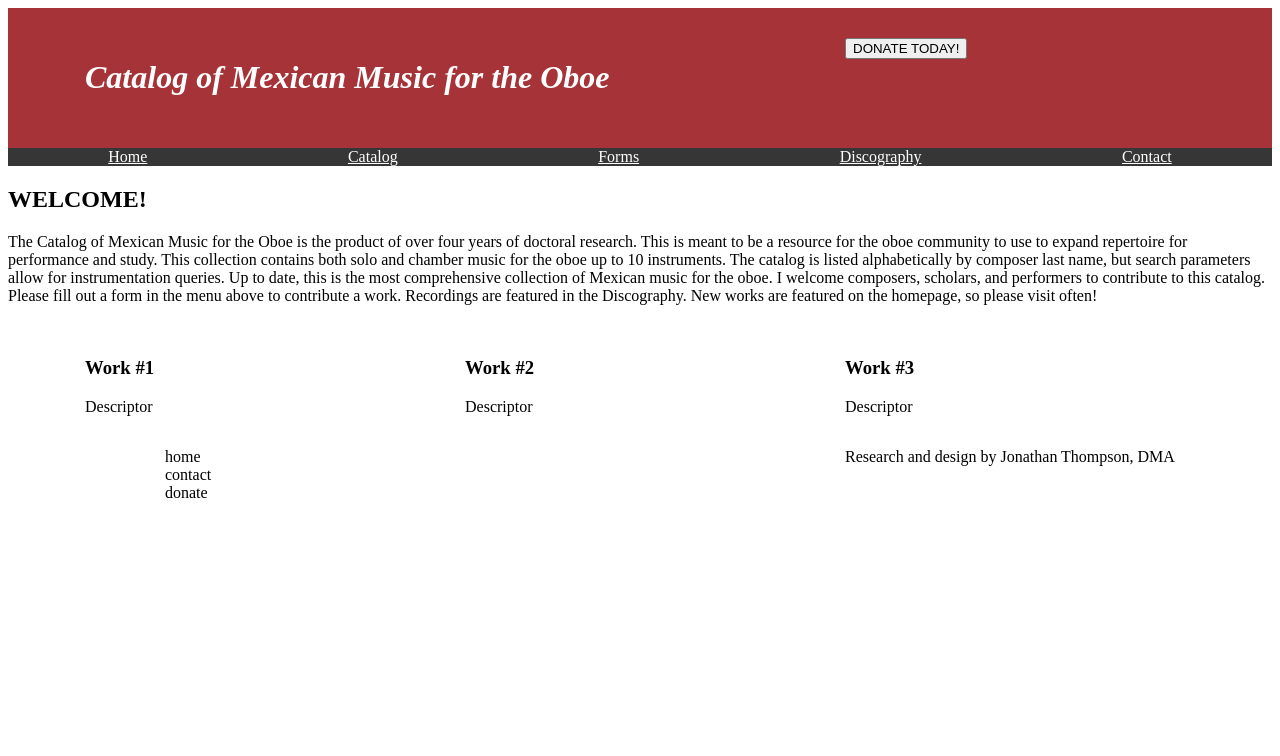
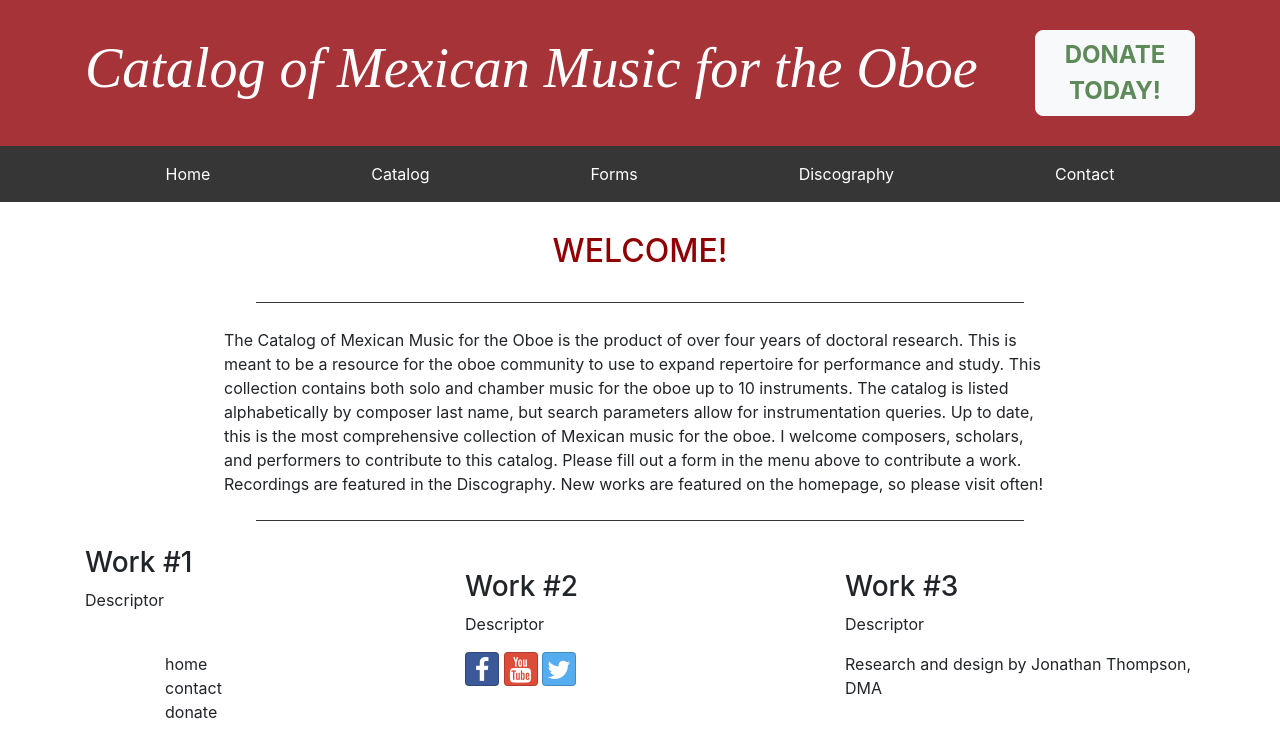
Before and after one commit to mrjrthompson/mx-music-catalog, a website: page index.html in a window 1280 px wide. Drawn offline with nearby package versions, Linux system fonts and the light colour scheme; a web font is replaced by a local one.

Commit message:
Installed Bootstrap and started on homepage

```diff
--- a/styles.css
+++ b/css/oldstyles.css
@@ -2,7 +2,9 @@ header h1 {
     font-family: smoothy, serif;
     font-style: italic;
     color: white;
+    font-size: 1.75rem;
 }
+
 
 .jumbotron {
     background-color: rgba(143,0,5,0.8);
--- /dev/null
+++ b/css/styles.scss
@@ -0,0 +1,21 @@
+header h1 {
+    font-family: smoothy, serif;
+    font-style: italic;
+    color: white;
+    font-size: 1.75rem;
+}
+
+
+.jumbotron {
+    background-color: rgba(143,0,5,0.8);
+    padding: 30px;
+    margin: 0;
+}
+
+nav {
+    background-color: rgba(33,33,33,.9);
+}
+
+nav a {
+    color: white;
+}
--- a/index.html
+++ b/index.html
@@ -6,45 +6,54 @@
     <title>Catalog of Mexican Music for the Oboe</title>
 
     <!-- Styles ----  -->
-    <link rel="stylesheet" href="node_modules/bootstrap/dist/css/bootstrap-grid.min.css" />
+    <link rel="stylesheet" href="node_modules/bootstrap/dist/css/bootstrap.min.css" />
     <link rel="stylesheet" href="node_modules/font-awesome/css/font-awesome.min.css" />
     <link rel="stylesheet" href="node_modules/bootstrap-social/bootstrap-social.css" />
-    <link rel="stylesheet" href="https://use.typekit.net/sgj3gro.css">
-    <link rel="stylesheet" href="styles.css">
+    <!-- <link rel="stylesheet" href="https://use.typekit.net/sgj3gro.css"> -->
+    <link rel="stylesheet" href="/css/styles.css">
 </head>
 <body>
     <header class="jumbotron jumbotron-fluid">
-        <div class="container">
+        <div class="container d-flex h-100">
             <div class="row">
-                <div class="col-12 col-sm-8">
+                <div class="col-12 col-md-8 col-lg-10 justify-content-center align-self-center">
                     <h1>Catalog of Mexican Music for the Oboe</h1>
                 </div>
-                <div class="col">
-                    <button type="button" class="btn btn-light btn-lg">DONATE TODAY!</button>
+                <div class="col justify-content-center align-self-center">
+                    <button id="donateBtn" type="button" class="btn btn-light">DONATE TODAY!</button>
                 </div>
             </div>
         </div>
     </header>
-    <nav class="d-flex justify-content-around">
-                <a href="#">Home</a>
-                <a href="#">Catalog</a>
-                <a href="#">Forms</a>
-                <a href="#">Discography</a>
-                <a href="#">Contact</a>
+    <nav class=" navbar navbar-expand-sm navbar-dark">
+        <div class="container">
+            <button class="navbar-toggler ml-auto" type="button" data-toggle="collapse" data-target="#siteNavbar">
+                <span class="navbar-toggler-icon"></span>
+            </button>
+            <div class="collapse navbar-collapse" id="siteNavbar">
+                <ul class="navbar-nav nav-fill w-100">
+                    <li class="nav-item active"><a class="nav-link" href="index.html">Home</a></li>
+                    <li class="nav-item active"><a class="nav-link" href="#">Catalog</a></li>
+                    <li class="nav-item active"><a class="nav-link" href="#">Forms</a></li>
+                    <li class="nav-item active"><a class="nav-link" href="#">Discography</a></li>
+                    <li class="nav-item active"><a class="nav-link" href="#">Contact</a></li>
+                </ul>
             </div>
         </div>
     </nav>
     <section>
         <h2>WELCOME!</h2>
+        <div class="lineBreak"></div>
         <!-- insert horizontal line -->
-        <p>
+        <p class="mainText">
             The Catalog of Mexican Music for the Oboe is the product of over four years of doctoral research. This is meant to be a resource for the oboe community to use to expand repertoire for performance and study. This collection contains both solo and chamber music for the oboe up to 10 instruments. The catalog is listed alphabetically by composer last name, but search parameters allow for instrumentation queries. Up to date, this is the most comprehensive collection of Mexican music for the oboe. I welcome composers, scholars, and performers to contribute to this catalog. Please fill out a form in the menu above to contribute a work. Recordings are featured in the Discography. New works are featured on the homepage, so please visit often!
         </p>
         <!-- insert horizontal line -->
+        <div class="lineBreak"></div>
         <div class="container">
             <div class="row">
                 <div class="col col-sm-4">
-                    <img src="" alt="">
+                    <!-- <img src="/img/enrique-amaya-Q0rRRAcYORQ-unsplash.jpg" alt=""> -->
                     <h3>Work #1</h3>
                     <p>Descriptor</p>
                 </div>
--- a/package.json
+++ b/package.json
@@ -6,12 +6,14 @@
   "scripts": {
     "test": "echo \"Error: no test specified\" && exit 1",
     "start": "npm run lite",
-    "lite": "lite-server"
+    "lite": "lite-server",
+    "scss": "node-sass -o css/ css/"
   },
   "author": "Jonathan Thompson",
   "license": "ISC",
   "devDependencies": {
-    "lite-server": "^2.5.4"
+    "lite-server": "^2.6.1",
+    "node-sass": "^4.14.1"
   },
   "dependencies": {
     "bootstrap": "^4.5.2",
```
Also changed, not shown: css/styles.css (added), 2 other files.
